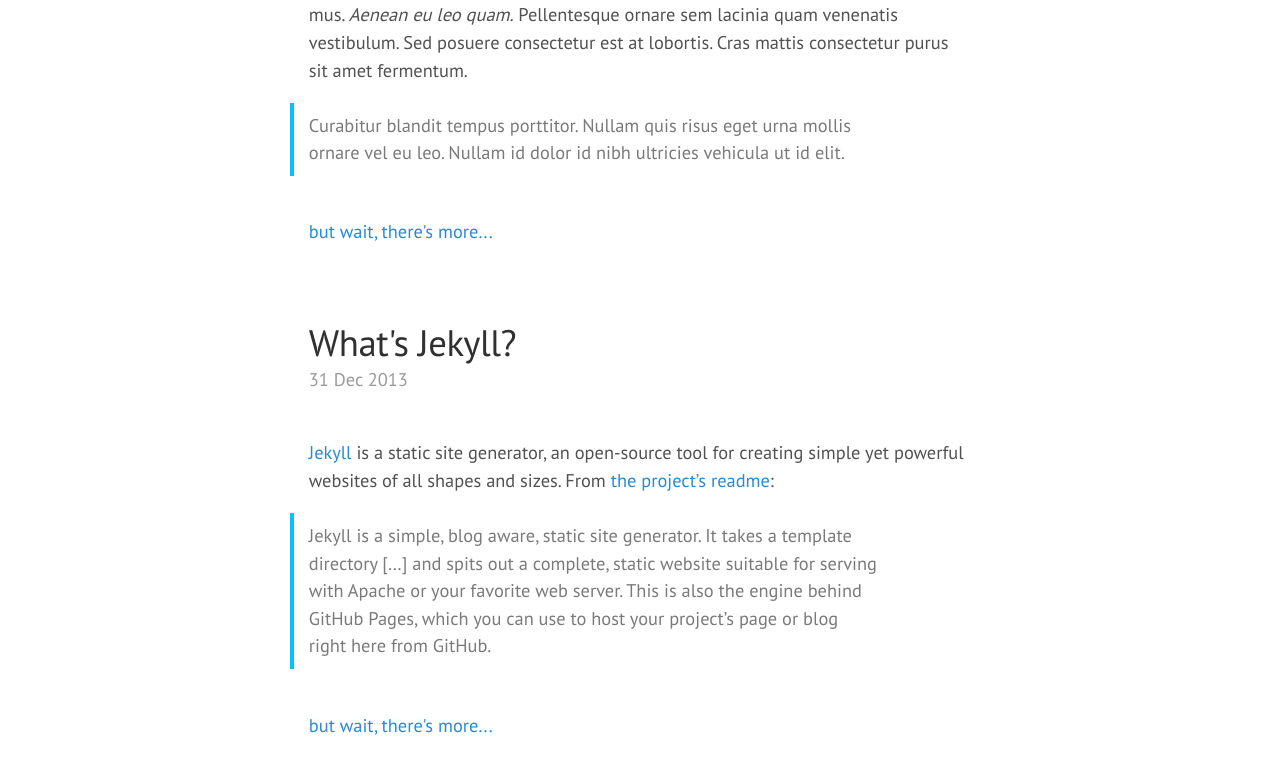
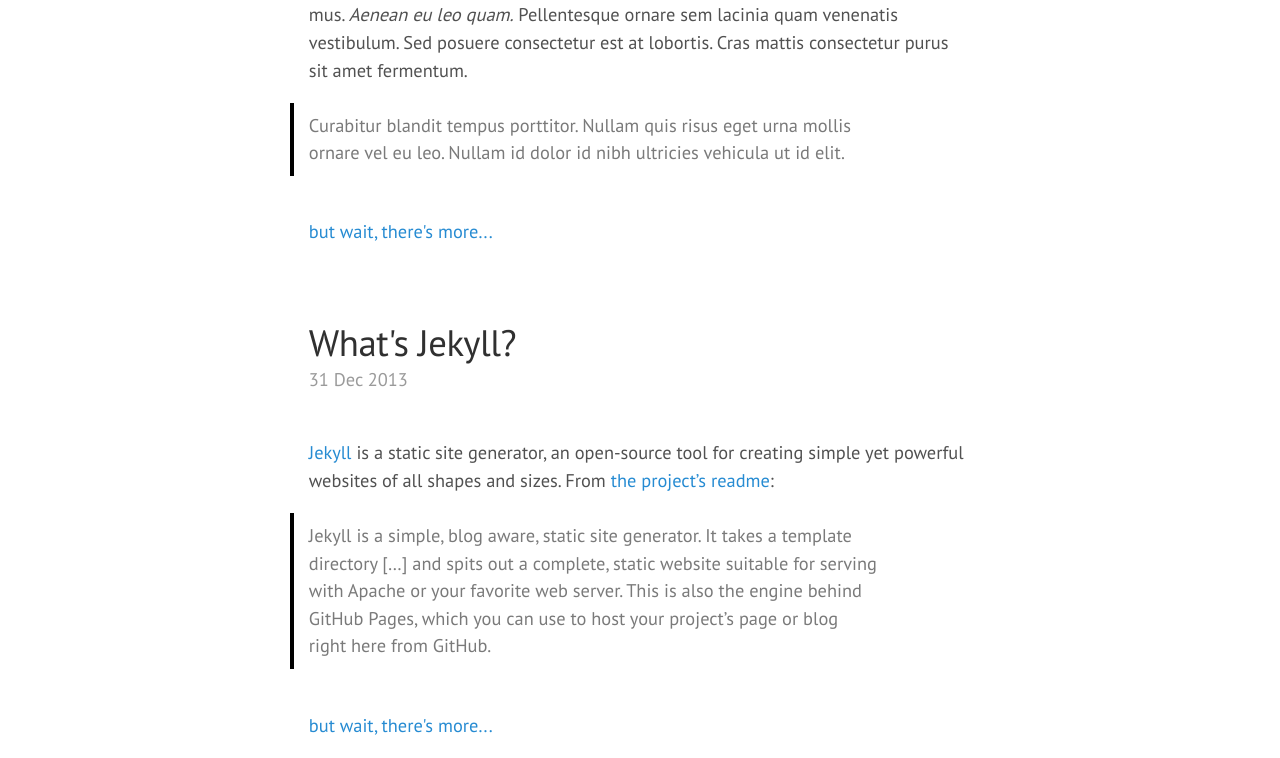
Before and after one commit to csanivar/csanivar.github.io, a Jekyll site: the page built from index.html, in a window 1280 px wide. Shown: the part 922-1680 px from the top of the page. Built offline with Jekyll 4.4.1, drawn with Linux system fonts in a browser that asks for light colours; nearby versions of some CDN libraries; the list of posts is cut into pages by our own code.

Commit message:
Change blockquote color

```diff
--- a/public/css/lanyon.css
+++ b/public/css/lanyon.css
@@ -41,7 +41,7 @@
 }
 
 blockquote {
-  border-left: 4px solid #03C0FF;
+  border-left: 4px solid #000000;
   margin-left: -19px;
   padding-left: 15px;
   margin-right: 0px;
```
